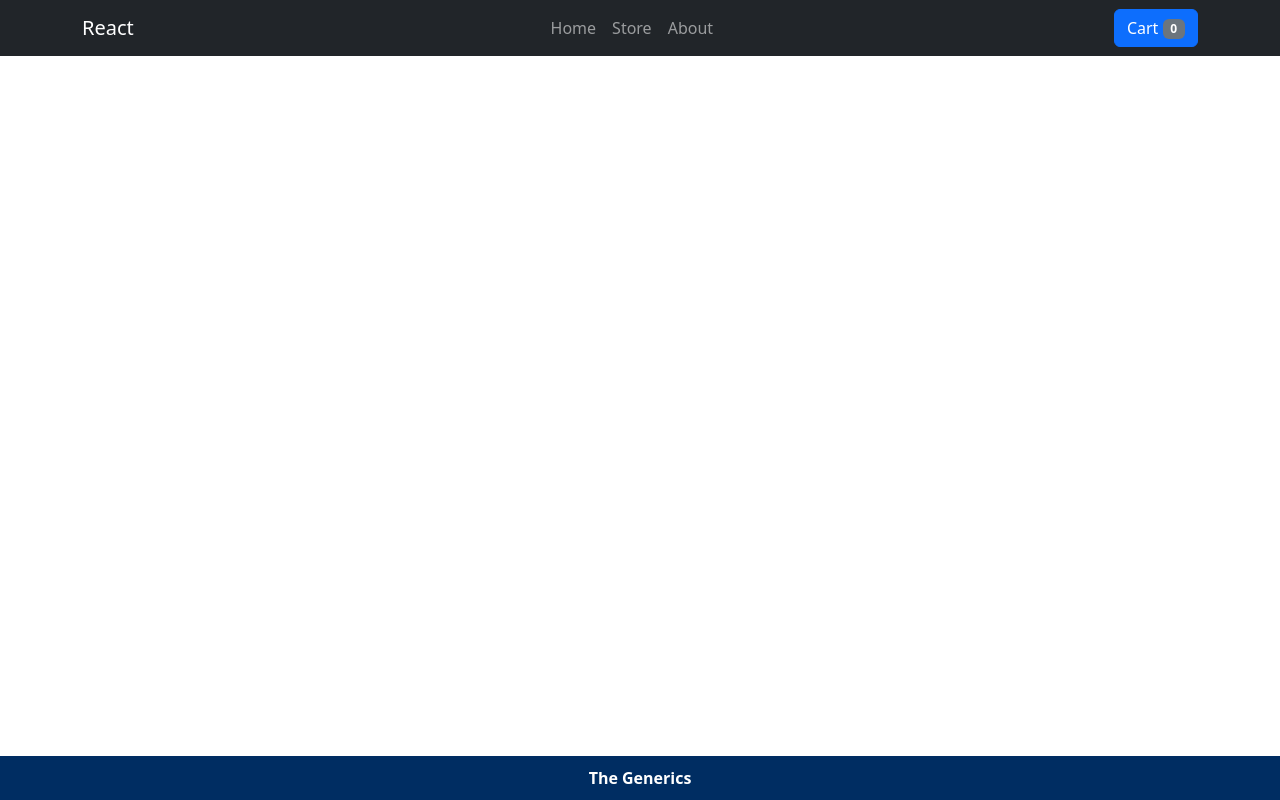
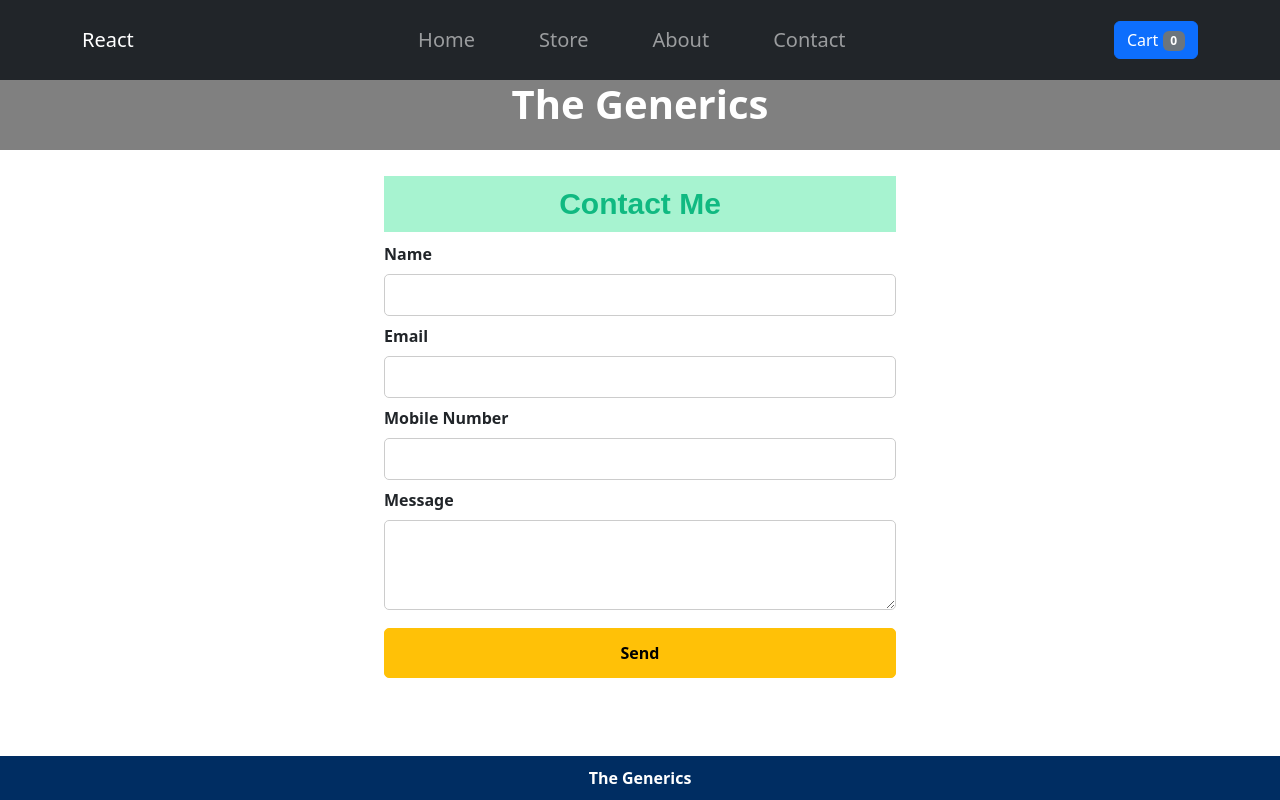
Before and after one commit to sriram-singarapu/E-commerce, a React (Create React App) app in the folder e-commerce/: page /contact in a window 1280 px wide. Built offline with nearby package versions, Linux system fonts and the light colour scheme.

Commit message:
contact form 'Post request'

```diff
--- a/e-commerce/src/App.js
+++ b/e-commerce/src/App.js
@@ -1,5 +1,5 @@
 import React, { useState } from "react";
-import { BrowserRouter as Router, Routes, Route, Link } from "react-router-dom";
+import { Routes, Route, Link } from "react-router-dom";
 import ProductsScreen from "./components/ProductsScreen";
 import Cart from "./components/Cart";
 import { Badge, Button, Container, Nav, Navbar } from "react-bootstrap";
@@ -7,30 +7,41 @@ import { useCartContext } from "./Context-Api/Context";
 import About from "./components/About";
 import Footer from "./components/Footer";
 import Home from "./components/Home";
+import Contact from "./components/Contact";
 
 const App = () => {
   const { state } = useCartContext(); // Access the context value
   const [showCart, setShowCart] = useState(false);
 
   return (
-    <Router>
     <React.Fragment>
-        <Navbar bg="dark" variant="dark">
+      <Navbar
+        style={{ height: "80px", fontSize: "20px" }}
+        expand="lg"
+        bg="dark"
+        data-bs-theme="dark"
+      >
         <Container>
           <Navbar.Brand as={Link} to="/">
             React
           </Navbar.Brand>
-            <Nav className="col-md-center mx-auto">
-              <Nav.Link as={Link} to="/home">
+          <Navbar.Toggle aria-controls="basic-navbar-nav" />
+          <Navbar.Collapse id="basic-navbar-nav">
+            <Nav className=" mx-auto">
+              <Nav.Link as={Link} to="/home" className="mx-4">
                 Home
               </Nav.Link>
-              <Nav.Link as={Link} to="/">
+              <Nav.Link as={Link} to="/" className="mx-4">
                 Store
               </Nav.Link>
-              <Nav.Link as={Link} to="/about">
+              <Nav.Link as={Link} to="/about" className="mx-4">
                 About
               </Nav.Link>
+              <Nav.Link as={Link} to="/contact" className="mx-4">
+                Contact
+              </Nav.Link>
             </Nav>
+          </Navbar.Collapse>
           <Button variant="primary" onClick={() => setShowCart(true)}>
             Cart <Badge bg="secondary">{state.cart.length}</Badge>
           </Button>
@@ -42,13 +53,13 @@ const App = () => {
         <Route path="/" element={<ProductsScreen />} />
         <Route path="/about" element={<About />} />
         <Route path="/home" element={<Home />} />
+        <Route path="/contact" element={<Contact />} />
       </Routes>
 
       {/* Render Cart component */}
       <Cart show={showCart} setShow={setShowCart} />
       <Footer />
     </React.Fragment>
-    </Router>
   );
 };
 
--- a/e-commerce/src/Context-Api/Reducer.js
+++ b/e-commerce/src/Context-Api/Reducer.js
@@ -1,5 +1,3 @@
-import React from "react";
-
 const cartReducer = (state, action) => {
   switch (action.type) {
     case "ADD_TO_CART":
--- a/e-commerce/src/components/Cart.js
+++ b/e-commerce/src/components/Cart.js
@@ -27,7 +27,9 @@ const Cart = (props) => {
     <div>
       <Modal show={props.show} onHide={() => props.setShow(false)}>
         <Modal.Header closeButton>
-          <Modal.Title>Cart</Modal.Title>
+          <Modal.Title>
+            <h1>Cart</h1>
+          </Modal.Title>
         </Modal.Header>
         <Modal.Body>
           {cart.length === 0 ? (
@@ -36,8 +38,27 @@ const Cart = (props) => {
             </p>
           ) : (
             <>
+              <Row
+                style={{
+                  borderBottom: "1px solid black",
+                  marginBottom: "15px",
+                }}
+              >
+                <div style={{ width: "250px", display: "inline-block" }}>
+                  {" "}
+                  <Col>
+                    <h3>Item</h3>
+                  </Col>
+                </div>
+
+                <Col>
+                  <h3>Price</h3>
+                </Col>
+              </Row>
               {cart.map((product) => (
                 <Row key={product.id}>
+                  <div style={{ width: "250px", display: "inline-block" }}>
+                    <Row>
                       <Col>
                         <Image
                           src={product.imageUrl}
@@ -49,9 +70,13 @@ const Cart = (props) => {
                       <Col>
                         <strong className="text-center">{product.title}</strong>
                       </Col>
-                  <Col>₹{product.price}</Col>
+                    </Row>
+                  </div>
+
+                  <Col style={{ width: "30px" }}>₹{product.price}</Col>
                   <Col>
                     <Form.Control
+                      style={{ width: "50px" }}
                       type="number"
                       value={product.quantity}
                       onChange={(e) =>
@@ -79,7 +104,9 @@ const Cart = (props) => {
           )}
         </Modal.Body>
         <Modal.Footer>
-          <strong>Total: ₹{total.toFixed(2)}</strong>
+          <strong style={{ margin: "20px", marginRight: "90px" }}>
+            Total: ₹{total.toFixed(2)}
+          </strong>
 
           <Button variant="warning" onClick={() => props.setShow(false)}>
             Close
--- /dev/null
+++ b/e-commerce/src/components/Contact.js
@@ -0,0 +1,155 @@
+import React, { Fragment, useState } from "react";
+import { Button } from "react-bootstrap";
+
+const Contact = () => {
+  const [name, setName] = useState("");
+  const [email, setEmail] = useState("");
+  const [mobile_No, setMobile_No] = useState("");
+  const [message, setMessage] = useState("");
+
+  const sendEmail = (e) => {
+    e.preventDefault();
+    const user_message = {
+      name: name,
+      email: email,
+      mobile_No: mobile_No,
+      message: message,
+    };
+
+    async function messageHandler(user_message) {
+      try {
+        const response = await fetch(
+          "https://react-http-e7750-default-rtdb.firebaseio.com/contact.json",
+          {
+            method: "POST",
+            body: JSON.stringify(user_message),
+            headers: {
+              "Content-Type": "application/json",
+            },
+          }
+        );
+        const data = await response.json();
+        alert("Message sent ", data);
+      } catch (error) {
+        alert.error("Error", error);
+      }
+    }
+    messageHandler(user_message);
+    console.log(user_message);
+
+    setName("");
+    setEmail("");
+    setMessage("");
+    setMobile_No("");
+  };
+
+  return (
+    <Fragment>
+      <div
+        style={{
+          backgroundColor: "grey",
+          height: "70px",
+          color: "white",
+          textAlign: "center",
+        }}
+      >
+        <h1>
+          <strong>The Generics</strong>
+        </h1>
+      </div>
+      <section style={{ margin: "2% 30% 5% 30%" }}>
+        <h2
+          className="text-center"
+          style={{
+            fontSize: "30px",
+            color: "#10B981",
+            fontWeight: "bold",
+            marginBottom: "2%",
+            backgroundColor: "#A7F3D0",
+            padding: "10px",
+            fontFamily: "Arial, sans-serif",
+          }}
+        >
+          Contact Me
+        </h2>
+
+        <form
+          onSubmit={sendEmail}
+          style={{
+            display: "flex",
+            flexDirection: "column",
+            gap: "0.5rem",
+          }}
+        >
+          <label style={{ fontWeight: "bold" }}>Name</label>
+          <input
+            type="text"
+            name="name"
+            value={name}
+            onChange={(e) => setName(e.target.value)}
+            style={{
+              width: "100%",
+              padding: "0.5rem",
+              borderRadius: "5px",
+              border: "1px solid #ccc",
+            }}
+          />
+          <label style={{ fontWeight: "bold" }}>Email</label>
+          <input
+            type="email"
+            name="email"
+            value={email}
+            onChange={(e) => setEmail(e.target.value)}
+            style={{
+              width: "100%",
+              padding: "0.5rem",
+              borderRadius: "5px",
+              border: "1px solid #ccc",
+            }}
+          />
+          <label style={{ fontWeight: "bold" }}>Mobile Number</label>
+          <input
+            type="number"
+            name="mobile_No"
+            value={mobile_No}
+            onChange={(e) => setMobile_No(e.target.value)}
+            style={{
+              width: "100%",
+              padding: "0.5rem",
+              borderRadius: "5px",
+              border: "1px solid #ccc",
+            }}
+          />
+          <label style={{ fontWeight: "bold" }}>Message</label>
+          <textarea
+            name="message"
+            value={message}
+            onChange={(e) => setMessage(e.target.value)}
+            rows="3"
+            style={{
+              width: "100%",
+              padding: "0.5rem",
+              borderRadius: "5px",
+              border: "1px solid #ccc",
+            }}
+          />
+          <Button
+            type="submit"
+            variant="warning"
+            style={{
+              width: "100%",
+              padding: "0.75rem",
+              fontWeight: "bold",
+              borderRadius: "5px",
+              marginTop: "2%",
+            }}
+          >
+            Send
+          </Button>
+        </form>
+      </section>
+    </Fragment>
+  );
+};
+
+export default Contact;
--- a/e-commerce/src/components/Home.js
+++ b/e-commerce/src/components/Home.js
@@ -1,5 +1,5 @@
 import React from "react";
-import { Button, Table } from "react-bootstrap";
+import { Button } from "react-bootstrap";
 
 const Home_array = [
   {
@@ -55,6 +55,7 @@ const Home = () => {
           <strong>The Generics</strong>
         </h1>
         <Button variant="outline-info ">Get our latest Album</Button>
+
         <Button
           style={{
             display: "block",
@@ -72,23 +73,34 @@ const Home = () => {
         </Button>
       </div>
 
-      <div>
-        <h1 style={{ textAlign: "center" }}>Tours</h1>
-
-        {Home_array.map((item) => (
-          <Table>
-            <tbody>
-              <tr>
-                <td>{item.date}</td>
-                <td>{item.city}</td>
-                <td>{item.venue}</td>
-                <td>
-                  <Button>Buy Tickets</Button>
-                </td>
-              </tr>{" "}
-            </tbody>
-          </Table>
-        ))}
+      <h1 style={{ textAlign: "center" }}>Tours</h1>
+      <div style={{ boxSizing: "border-box" }}>
+        <ul
+          style={{
+            listStyle: "none",
+            padding: "10px",
+            marginLeft: "20%",
+            marginRight: "20%",
+            marginBottom: "10%",
+          }}
+        >
+          {Home_array.map((item, index) => (
+            <li
+              key={index}
+              style={{
+                padding: "10px",
+                display: "flex",
+                alignItems: "center",
+                borderBottom: "1px solid black",
+              }}
+            >
+              <div style={{ width: "12%" }}>{item.date}</div>
+              <div style={{ width: "25%" }}>{item.city}</div>
+              <div style={{ width: "50%" }}>{item.venue}</div>
+              <Button style={{ width: "20%" }}>Buy Tickets</Button>
+            </li>
+          ))}
+        </ul>
       </div>
     </React.Fragment>
   );
--- a/e-commerce/src/components/ProductsScreen.js
+++ b/e-commerce/src/components/ProductsScreen.js
@@ -26,13 +26,17 @@ const ProductsScreen = () => {
           <strong>The Generics</strong>
         </h1>
       </div>
-      <Container className="d-flex justify-content-center align-items-center">
+      <Container
+        style={{ marginBottom: "40%" }}
+        className="d-flex justify-content-center align-items-center"
+      >
         <Row
           className="row-cols-2 g-5"
           style={{
             width: "700px",
             height: "400px",
             marginTop: "10px",
+
             margin: "10px",
           }}
         >
@@ -61,9 +65,6 @@ const ProductsScreen = () => {
               </Card>
             </Col>
           ))}
-          <Card>
-            <Button> Go to Cart</Button>
-          </Card>
         </Row>
       </Container>
     </React.Fragment>
--- a/e-commerce/src/index.js
+++ b/e-commerce/src/index.js
@@ -1,5 +1,6 @@
 import React from "react";
 import ReactDOM from "react-dom/client";
+import { BrowserRouter as Router } from "react-router-dom";
 import "./index.css";
 import App from "./App";
 
@@ -14,9 +15,11 @@ import { ContextProvider } from "./Context-Api/Context";
 const root = ReactDOM.createRoot(document.getElementById("root"));
 root.render(
   <React.StrictMode>
-    <ContextProvider>
-      <App />
-    </ContextProvider>
+    <Router>
+      <ContextProvider>
+        <App />
+      </ContextProvider>
+    </Router>
   </React.StrictMode>
 );
 
```
Lines whose indentation alone changed are shown as unchanged.
